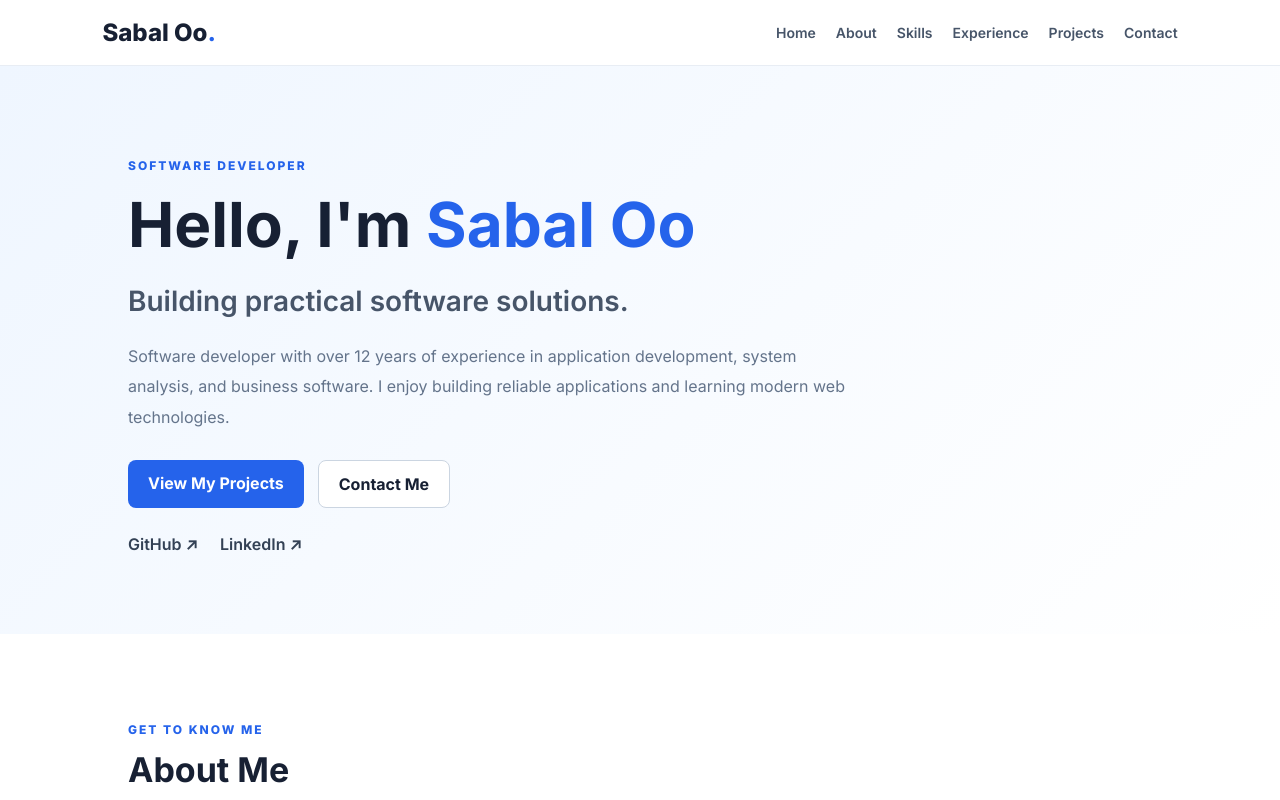
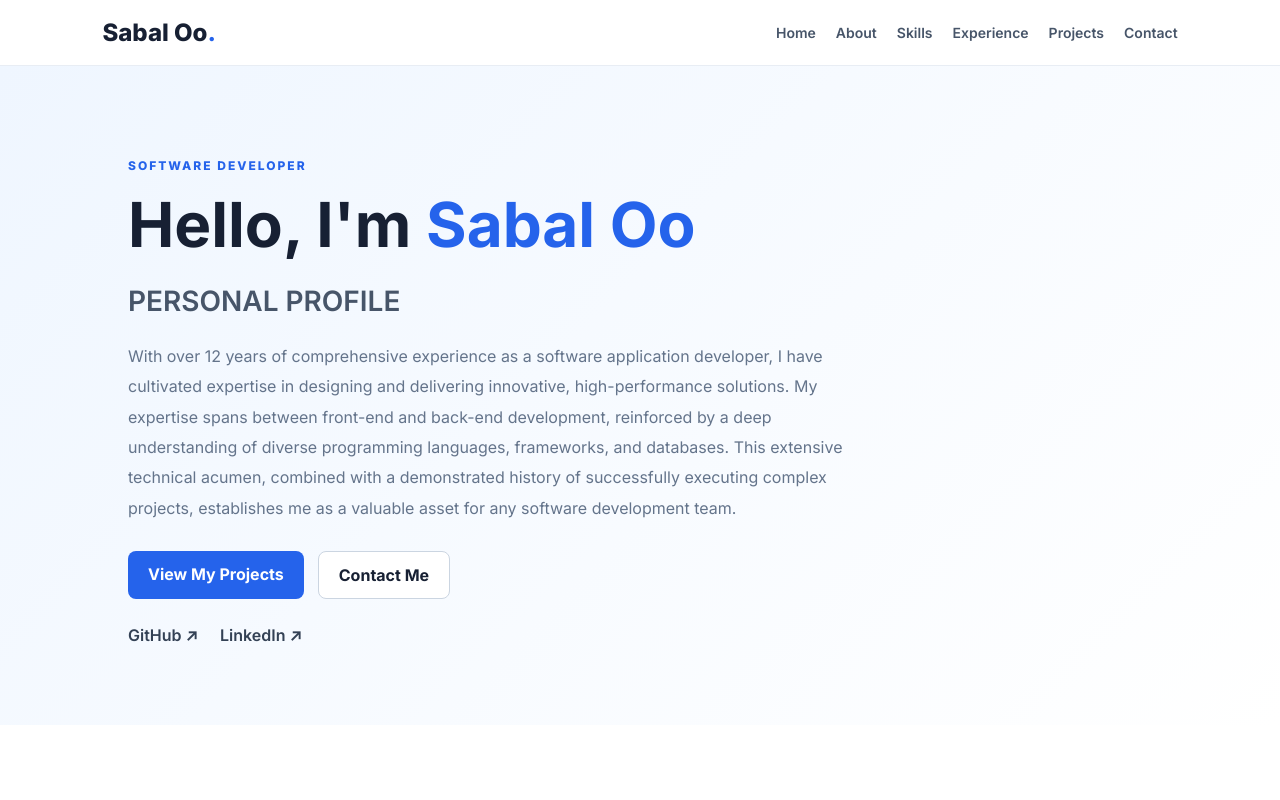
Before and after one commit to BaeEu/sabaloo-portfolio, an Angular app: page / in a window 1280 px wide. Shown: the top 800 px of the page. Built offline with nearby package versions, Linux system fonts and the light colour scheme.

Commit message:
Test automatic Netigy deployment

```diff
--- a/src/app/app.component.html
+++ b/src/app/app.component.html
@@ -19,13 +19,17 @@
 
       <h1>Hello, I'm <span>Sabal Oo</span></h1>
 
-      <h2>Building practical software solutions.</h2>
+      <h2>PERSONAL PROFILE</h2>
 
       <p class="intro">
-        Software developer with over 12 years of experience in
-        application development, system analysis, and business software.
-        I enjoy building reliable applications and learning modern
-        web technologies.
+        With over 12 years of comprehensive experience as a software
+        application developer, I have cultivated expertise in designing and
+        delivering innovative, high-performance solutions. My expertise spans
+        between front-end and back-end development, reinforced by a deep
+        understanding of diverse programming languages, frameworks, and
+        databases. This extensive technical acumen, combined with a
+        demonstrated history of successfully executing complex projects,
+        establishes me as a valuable asset for any software development team.
       </p>
 
       <div class="actions">
```
